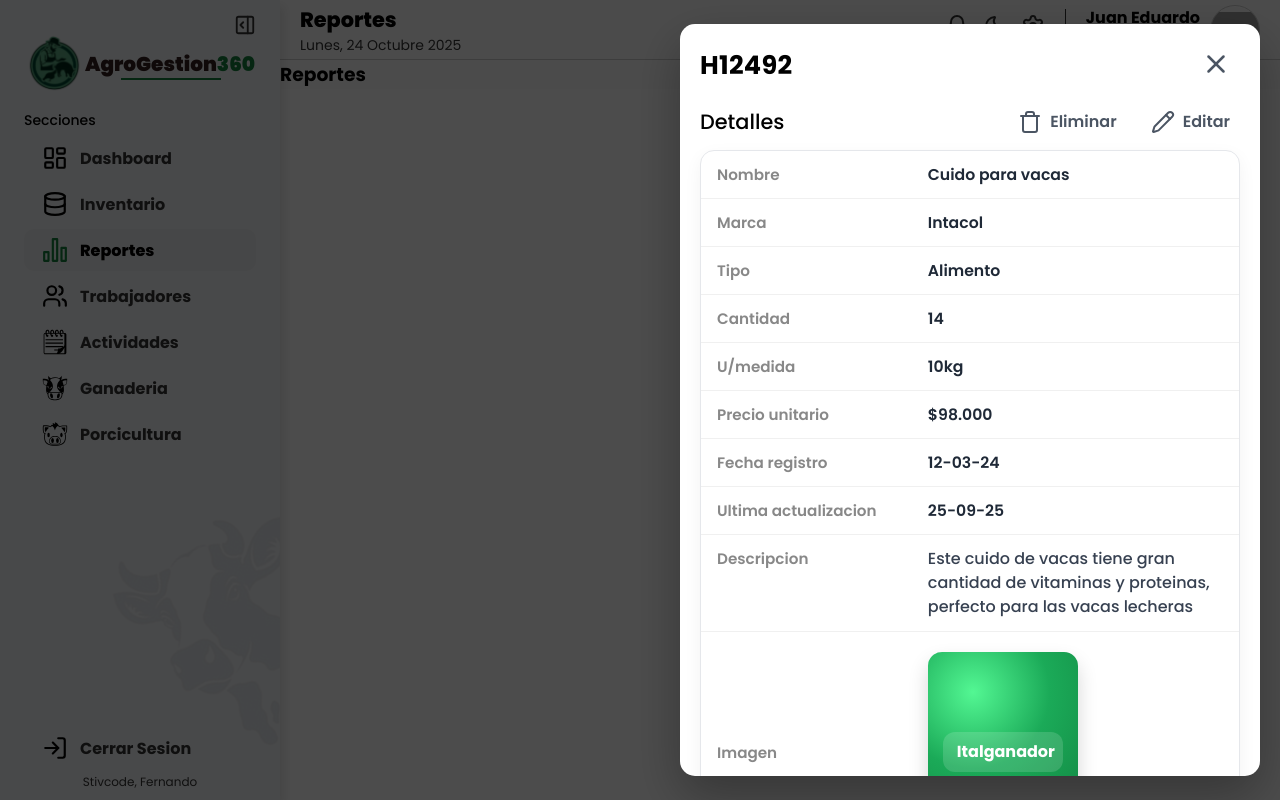
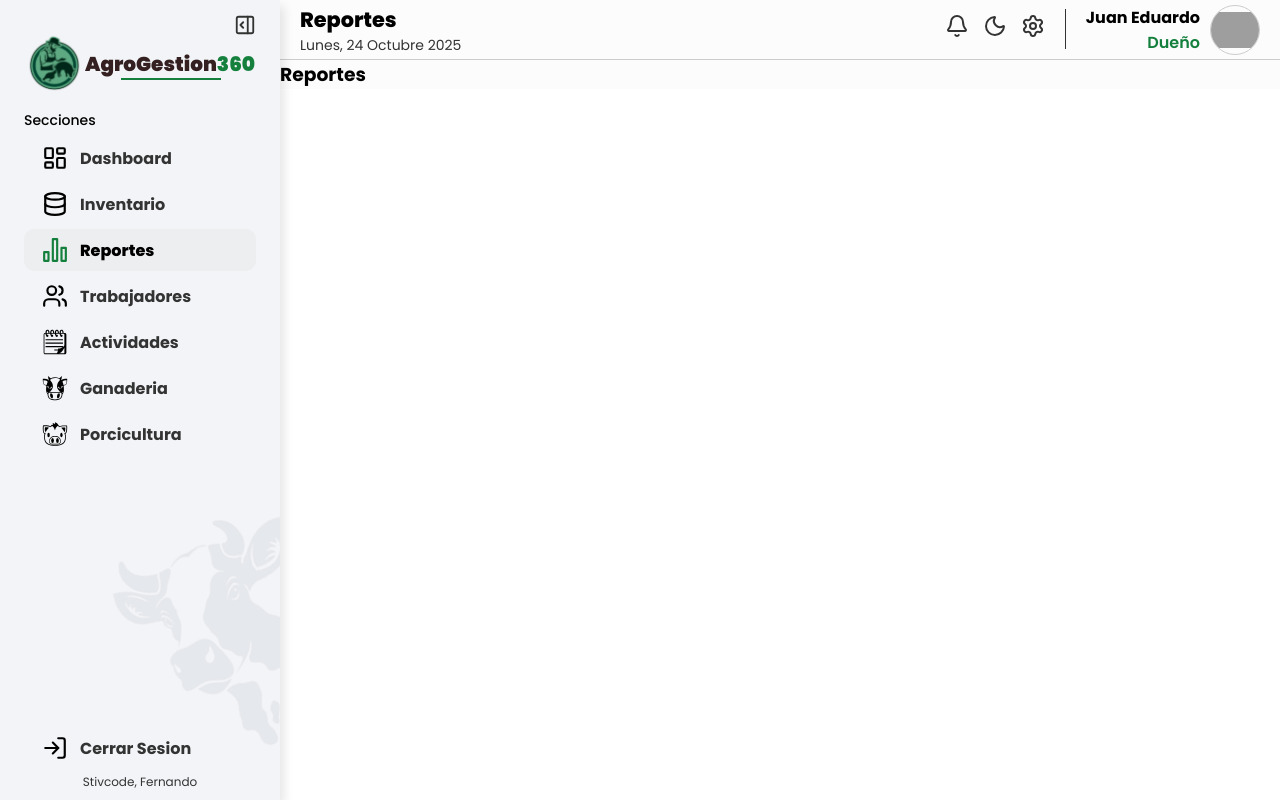
Before and after one commit to stivcode21/AgroGestion360-SENA, a React (Vite) app in the folder Frontend/: page /reportes in a window 1280 px wide. Built offline with nearby package versions, Linux system fonts and the light colour scheme; grey boxes are pictures that could not be loaded.

Commit message:
feat: I added a controller for the details modal.

```diff
--- a/Frontend/src/components/templates/mainLayout/MainLayout.jsx
+++ b/Frontend/src/components/templates/mainLayout/MainLayout.jsx
@@ -6,9 +6,11 @@ import NavbarMobile from "@/components/molecules/navbarMobile/NavbarMobile";
 import { useSidebarStore } from "@/store/sidebarStore";
 import DetailsModal from "../detailsModal/DetailsModal";
 import ProductDetails from "@/components/organism/productDetails/ProductDetails";
+import { useModalStore } from "@/store/modalStore";
 
 const MainLayout = ({ children }) => {
   const { isCollapsed, isDesktop, setIsDesktop } = useSidebarStore();
+  const { isOpenModal } = useModalStore();
 
   // Colapsar automáticamente en pantallas pequeñas, expandir en desktop
   useEffect(() => {
@@ -19,9 +21,11 @@ const MainLayout = ({ children }) => {
 
   return (
     <section className={styles.container}>
-      <DetailsModal>
-        <ProductDetails />
-      </DetailsModal>
+      {isOpenModal && (
+        <DetailsModal>
+          <ProductDetails />
+        </DetailsModal>
+      )}
 
       {isDesktop ? <Sidebar /> : <NavbarMobile />}
 
```
